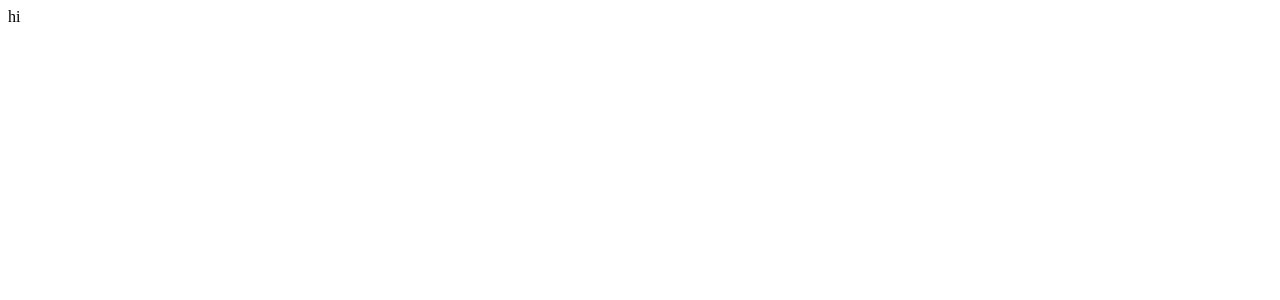
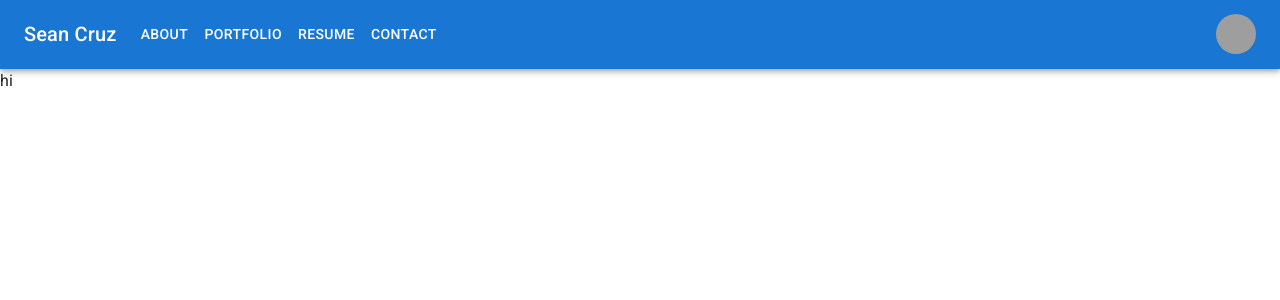
Before and after one commit to skcruzer/portfolioskc, a React (Create React App) app: page / in a window 1280 px wide. Shown: the top 300 px of the page. Built offline with nearby package versions, Linux system fonts and the light colour scheme; grey boxes are pictures that could not be loaded.

Commit message:
components

```diff
--- a/package.json
+++ b/package.json
@@ -3,6 +3,10 @@
   "version": "0.1.0",
   "private": true,
   "dependencies": {
+    "@emotion/react": "^11.9.0",
+    "@emotion/styled": "^11.8.1",
+    "@mui/icons-material": "^5.6.2",
+    "@mui/material": "^5.6.3",
     "@testing-library/jest-dom": "^5.16.4",
     "@testing-library/react": "^13.1.1",
     "@testing-library/user-event": "^13.5.0",
--- a/public/index.html
+++ b/public/index.html
@@ -2,7 +2,7 @@
 <html lang="en">
   <head>
     <meta charset="utf-8" />
-    <link rel="icon" href="%PUBLIC_URL%/favicon.ico" />
+    <link rel="stylesheet" href="https://fonts.googleapis.com/css?family=Roboto:300,400,500,700&display=swap" />
     <meta name="viewport" content="width=device-width, initial-scale=1" />
     <meta name="theme-color" content="#000000" />
     <meta
--- a/src/App.js
+++ b/src/App.js
@@ -1,9 +1,13 @@
-
+import Navbar from "./components/Navbar";
+import CssBaseline from '@mui/material/CssBaseline';
+import About from "./components/About";
 
 function App() {
   return (
     <>
-    hi
+    <CssBaseline />
+    <Navbar />
+    <About />
     </>
   );
 }
--- /dev/null
+++ b/src/components/About/About.js
@@ -0,0 +1,11 @@
+import React from 'react'
+
+const About = () => {
+  return (
+    <>
+      hi
+    </>
+  )
+}
+
+export default About
--- /dev/null
+++ b/src/components/About/index.js
@@ -0,0 +1 @@
+export { default } from './About'
--- /dev/null
+++ b/src/components/Navbar/Navbar.js
@@ -0,0 +1,169 @@
+import * as React from 'react';
+import AppBar from '@mui/material/AppBar';
+import Box from '@mui/material/Box';
+import Toolbar from '@mui/material/Toolbar';
+import IconButton from '@mui/material/IconButton';
+import Typography from '@mui/material/Typography';
+import Menu from '@mui/material/Menu';
+import MenuIcon from '@mui/icons-material/Menu';
+import Container from '@mui/material/Container';
+import Avatar from '@mui/material/Avatar';
+import Button from '@mui/material/Button';
+import Tooltip from '@mui/material/Tooltip';
+import MenuItem from '@mui/material/MenuItem';
+
+const settings = ['Profile', 'Account', 'Dashboard', 'Logout'];
+
+const ResponsiveAppBar = () => {
+  const [anchorElNav, setAnchorElNav] = React.useState(null);
+  const [anchorElUser, setAnchorElUser] = React.useState(null);
+
+  const handleOpenNavMenu = (event) => {
+    setAnchorElNav(event.currentTarget);
+  };
+  const handleOpenUserMenu = (event) => {
+    setAnchorElUser(event.currentTarget);
+  };
+
+  const handleCloseNavMenu = () => {
+    setAnchorElNav(null);
+  };
+
+  const handleCloseUserMenu = () => {
+    setAnchorElUser(null);
+  };
+
+  return (
+    <AppBar position="static">
+      <Container maxWidth="xl">
+        <Toolbar disableGutters>
+          <Typography
+            variant="h6"
+            noWrap
+            component="div"
+            sx={{ mr: 2, display: { xs: 'none', md: 'flex' } }}
+          >
+            Sean Cruz
+          </Typography>
+
+          <Box sx={{ flexGrow: 1, display: { xs: 'flex', md: 'none' } }}>
+            <IconButton
+              size="large"
+              aria-label="account of current user"
+              aria-controls="menu-appbar"
+              aria-haspopup="true"
+              onClick={handleOpenNavMenu}
+              color="inherit"
+            >
+              <MenuIcon />
+            </IconButton>
+            <Menu
+              id="menu-appbar"
+              anchorEl={anchorElNav}
+              anchorOrigin={{
+                vertical: 'bottom',
+                horizontal: 'left',
+              }}
+              keepMounted
+              transformOrigin={{
+                vertical: 'top',
+                horizontal: 'left',
+              }}
+              open={Boolean(anchorElNav)}
+              onClose={handleCloseNavMenu}
+              sx={{
+                display: { xs: 'block', md: 'none' },
+              }}
+            >
+
+              <MenuItem onClick={handleCloseNavMenu}>
+                <Typography textAlign="center">About</Typography>
+              </MenuItem>
+              <MenuItem onClick={handleCloseNavMenu}>
+                <Typography textAlign="center">Portfolio</Typography>
+              </MenuItem>
+              <MenuItem onClick={handleCloseNavMenu}>
+                <Typography textAlign="center">Resume</Typography>
+              </MenuItem>
+              <MenuItem onClick={handleCloseNavMenu}>
+                <Typography textAlign="center">Contact</Typography>
+              </MenuItem>
+
+            </Menu>
+          </Box>
+          <Typography
+            variant="h6"
+            noWrap
+            component="div"
+            sx={{ flexGrow: 1, display: { xs: 'flex', md: 'none' } }}
+          >
+            Sean Cruz
+          </Typography>
+          <Box sx={{ flexGrow: 1, display: { xs: 'none', md: 'flex' } }}>
+
+              <Button
+
+                onClick={handleCloseNavMenu}
+                sx={{ my: 2, color: 'white', display: 'block' }}
+              >
+              About
+              </Button>
+            <Button
+
+              onClick={handleCloseNavMenu}
+              sx={{ my: 2, color: 'white', display: 'block' }}
+            >
+              Portfolio
+            </Button>
+            <Button
+
+              onClick={handleCloseNavMenu}
+              sx={{ my: 2, color: 'white', display: 'block' }}
+            >
+              Resume
+            </Button>
+            <Button
+
+              onClick={handleCloseNavMenu}
+              sx={{ my: 2, color: 'white', display: 'block' }}
+            >
+              Contact
+            </Button>
+
+          </Box>
+
+          <Box sx={{ flexGrow: 0 }}>
+            <Tooltip title="Open settings">
+              <IconButton onClick={handleOpenUserMenu} sx={{ p: 0 }}>
+                <Avatar alt="Remy Sharp" src="/static/images/avatar/2.jpg" />
+              </IconButton>
+            </Tooltip>
+            <Menu
+              sx={{ mt: '45px' }}
+              id="menu-appbar"
+              anchorEl={anchorElUser}
+              anchorOrigin={{
+                vertical: 'top',
+                horizontal: 'right',
+              }}
+              keepMounted
+              transformOrigin={{
+                vertical: 'top',
+                horizontal: 'right',
+              }}
+              open={Boolean(anchorElUser)}
+              onClose={handleCloseUserMenu}
+            >
+              {settings.map((setting) => (
+                <MenuItem key={setting} onClick={handleCloseUserMenu}>
+                  <Typography textAlign="center">{setting}</Typography>
+                </MenuItem>
+              ))}
+            </Menu>
+          </Box>
+        </Toolbar>
+      </Container>
+    </AppBar>
+  );
+};
+export default ResponsiveAppBar;
--- /dev/null
+++ b/src/components/Navbar/index.js
@@ -0,0 +1 @@
+export { default } from './Navbar'
```
Also changed, not shown: 1 other file (tests, documents, lock files or other folders).
